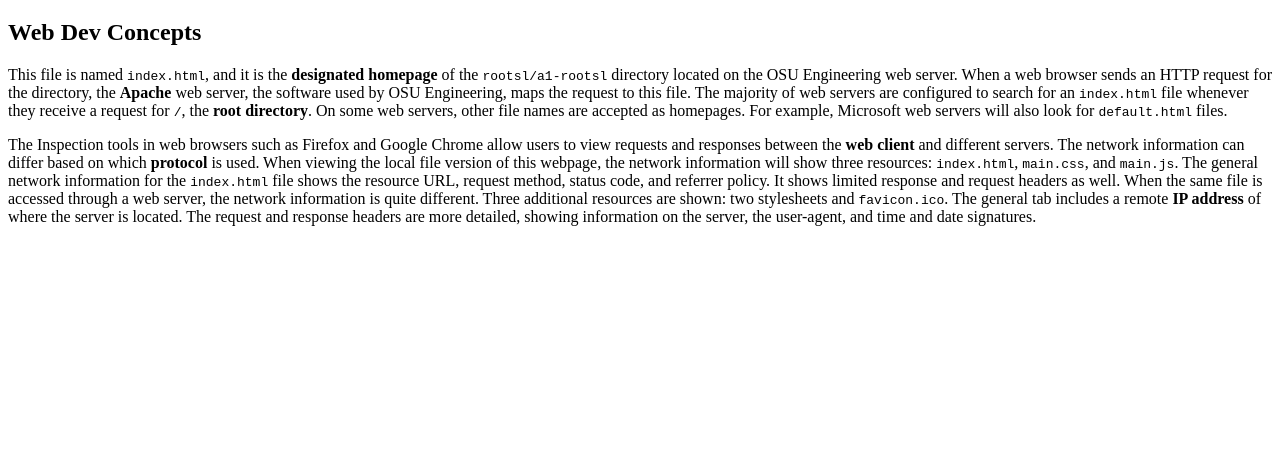
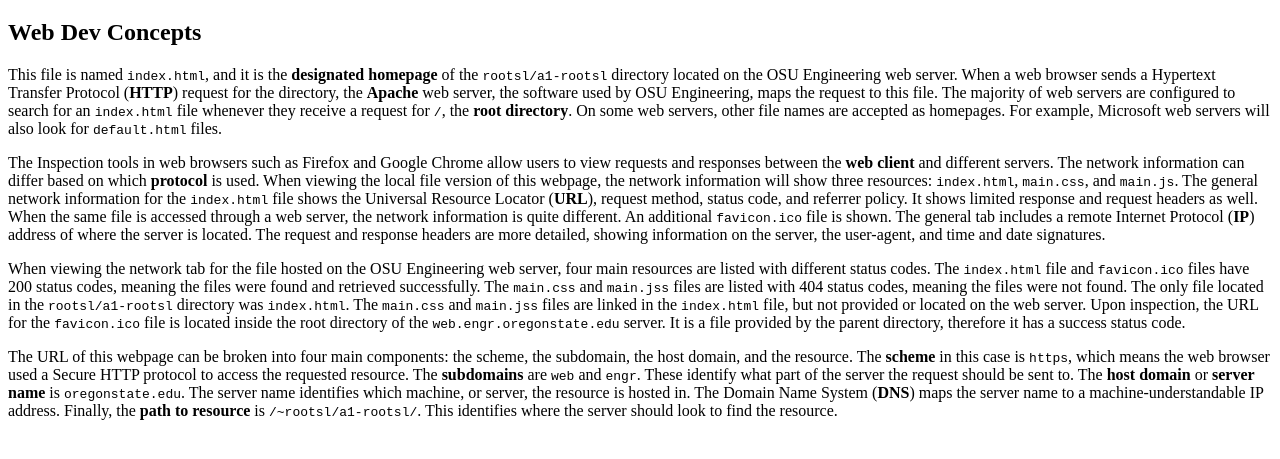
Before and after one commit to lollyroots127/a1-rootsl, a plain HTML site: page index.html in a window 1280 px wide. Shown: the part 61-520 px from the top of the page. Drawn offline with Linux system fonts and the light colour scheme.

Commit message:
Add questions three and four

```diff
--- a/index.html
+++ b/index.html
@@ -13,18 +13,25 @@
     <h2>Web Dev Concepts</h2>
     <!-- 1. Explain what index means as it relates to websites and servers. -->
     <p>This file is named <code>index.html</code>, and it is the <strong>designated homepage</strong> of the <code>rootsl/a1-rootsl</code> directory located on the OSU Engineering
-    web server. When a web browser sends an HTTP request for the directory, the <strong>Apache</strong> web server, the software used by OSU Engineering, maps the request to this file.
+    web server. When a web browser sends a Hypertext Transfer Protocol (<strong>HTTP</strong>) request for the directory, the <strong>Apache</strong> web server, the software used by OSU Engineering, maps the request to this file.
     The majority of web servers are configured to search for an <code>index.html</code> file whenever they receive a request for <code>/</code>, the <strong>root directory</strong>. On
     some web servers, other file names are accepted as homepages. For example, Microsoft web servers will also look for <code>default.html</code> files.</p>
     <!-- 2. Explain what can be seen in the browser's Web Dev/Inspector Network tab output screen. What is different about the file's details when viewed from the web server versus the local computer? -->
     <p>The Inspection tools in web browsers such as Firefox and Google Chrome allow users to view requests and responses between the <strong>web client</strong> and different servers. The network information
     can differ based on which <strong>protocol</strong> is used. When viewing the local file version of this webpage, the network information will show three resources: <code>index.html</code>, <code>main.css</code>, and <code>main.js</code>.
-    The general network information for the <code>index.html</code> file shows the resource URL, request method, status code, and referrer policy. It shows limited response and request headers as well.
-    When the same file is accessed through a web server, the network information is quite different. Three additional resources are shown: two stylesheets and <code>favicon.ico</code>. The general tab includes
-    a remote <strong>IP address</strong> of where the server is located. The request and response headers are more detailed, showing information on the server, the user-agent, and time and date signatures.</p>
+    The general network information for the <code>index.html</code> file shows the Universal Resource Locator (<strong>URL</strong>), request method, status code, and referrer policy. It shows limited response and request headers as well.
+    When the same file is accessed through a web server, the network information is quite different. An additional <code>favicon.ico</code> file is shown. The general tab includes
+    a remote Internet Protocol (<strong>IP</strong>) address of where the server is located. The request and response headers are more detailed, showing information on the server, the user-agent, and time and date signatures.</p>
     <!-- 3. Explain why the favicon.ico file has a status 200, but the main.css and main.js files do not. -->
-    <p></p>
+    <p>When viewing the network tab for the file hosted on the OSU Engineering web server, four main resources are listed with different status codes. The <code>index.html</code> file and <code>favicon.ico</code> files
+    have 200 status codes, meaning the files were found and retrieved successfully. The <code>main.css</code> and <code>main.jss</code> files are listed with 404 status codes, meaning the files were not found. The only file located
+    in the <code>rootsl/a1-rootsl</code> directory was <code>index.html</code>. The <code>main.css</code> and <code>main.jss</code> files are linked in the <code>index.html</code> file, but not provided or located on the web server.
+    Upon inspection, the URL for the <code>favicon.ico</code> file is located inside the root directory of the <code>web.engr.oregonstate.edu</code> server. It is a file provided by the parent directory, therefore it has a success status code.
+    </p>
     <!-- 4. Explain the parts of the URL to your web file. What is the scheme, the subdomain, the host domain, and the resource. -->
-    <p></p>
+    <p>The URL of this webpage can be broken into four main components: the scheme, the subdomain, the host domain, and the resource. The <strong>scheme</strong> in this case is <code>https</code>, which means the web browser used a Secure HTTP
+    protocol to access the requested resource. The <strong>subdomains</strong> are <code>web</code> and <code>engr</code>. These identify what part of the server the request should be sent to. The <strong>host domain</strong> or <strong>server name</strong>
+    is <code>oregonstate.edu</code>. The server name identifies which machine, or server, the resource is hosted in. The Domain Name System (<strong>DNS</strong>) maps the server name to a machine-understandable IP address. Finally, the <strong>path to resource</strong>
+    is <code>/~rootsl/a1-rootsl/</code>. This identifies where the server should look to find the resource.</p>
 </body>
 </html>
```
